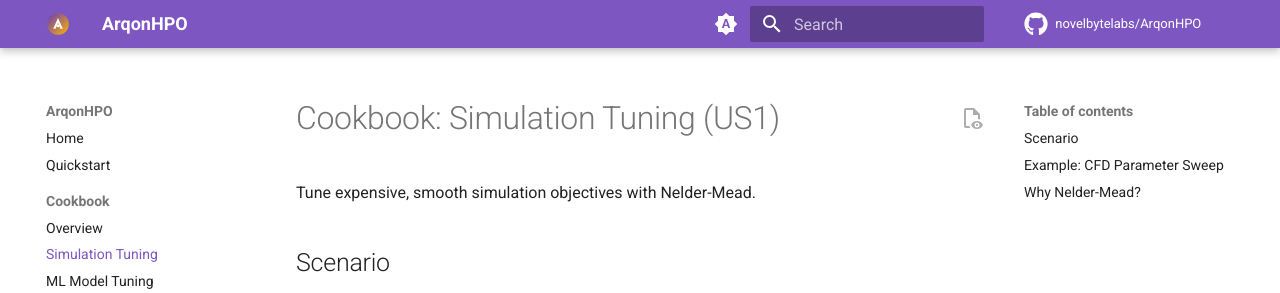
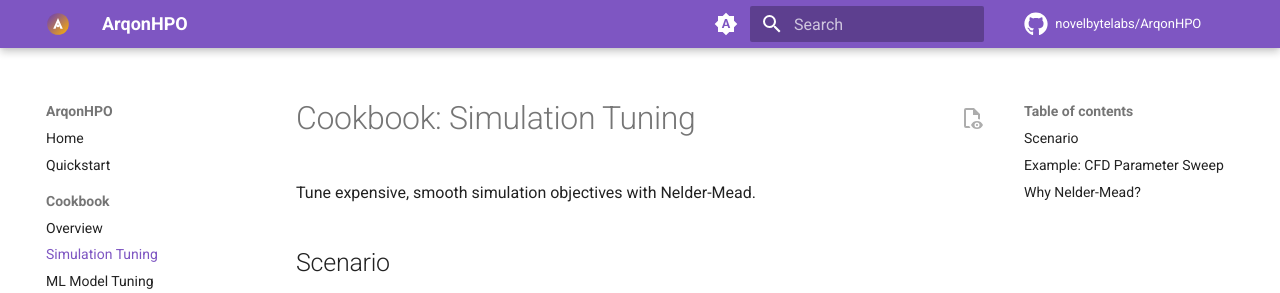
Before and after one commit to novelbytelabs/ArqonHPO, an MkDocs documentation site: the page built from docs/docs/cookbook/sim_tuning.md, in a window 1280 px wide and 900 px high. Shown: the top 293 px of the window. Built offline with MkDocs 1.6.1 and Material for MkDocs 9.7.7, drawn with Linux system fonts in a browser that asks for light colours; comment, search, counter and statistics services are not loaded.

Commit message:
docs: Remove `(USx)` suffixes from cookbook titles.

```diff
--- a/docs/docs/cookbook/sim_tuning.md
+++ b/docs/docs/cookbook/sim_tuning.md
@@ -1,4 +1,4 @@
-# Cookbook: Simulation Tuning (US1)
+# Cookbook: Simulation Tuning
 
 Tune expensive, smooth simulation objectives with Nelder-Mead.
 
```
Also changed, not shown: docs/docs/cookbook/ml_tuning.md (+1 -1 lines).
